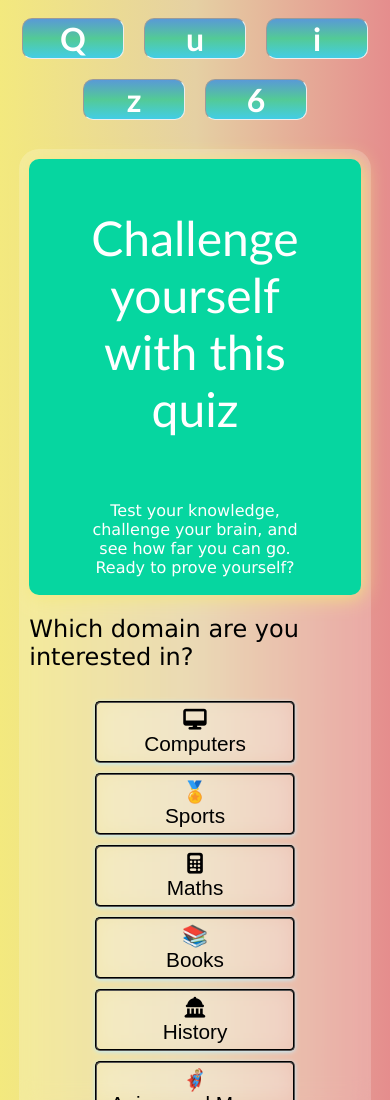
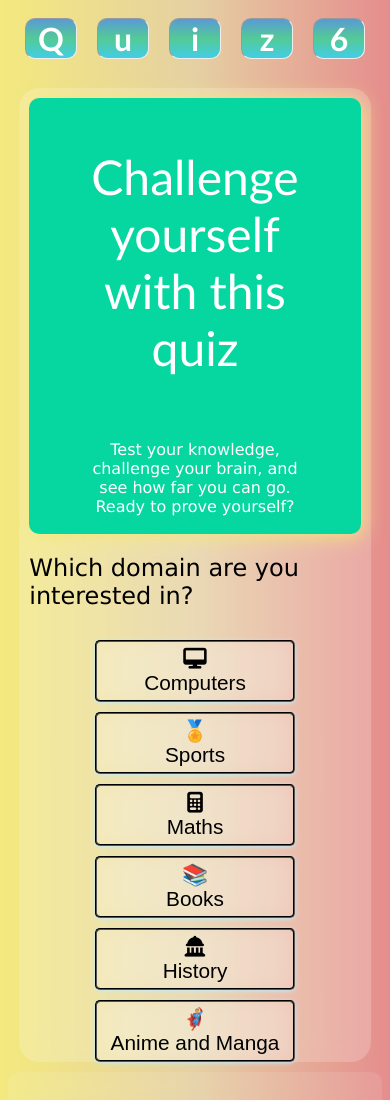
Before and after one commit to ItsTanseer/QuizWebsite, a plain HTML site: page Home.html in a window 390 px wide. Shown: the top 1100 px of the page. Drawn offline with Linux system fonts and the light colour scheme.

Commit message:
Update styles.css

```diff
--- a/styles.css
+++ b/styles.css
@@ -1,10 +1,12 @@
 .titleText {
     display: flex;
-    flex-wrap: wrap;
+
     flex-direction: row;
     align-items: center;
     justify-content: center;
     vertical-align: middle;
+    min-width: fit-content;
+    margin: auto;
 
 }
 h1 {
@@ -14,8 +16,9 @@ h1 {
     border-radius: 10px;
     border-width: 1px;
     border-style: inset;
+
+    width: 100px;
     margin: 10px;
-    width: 100px;
     height:100%;
    vertical-align: middle;
    background-image: linear-gradient(#599ad6,#53ca96,#43cde5);
@@ -23,6 +26,13 @@ h1 {
    transition: 0.2s;
 
 
+}
+@media (max-width:800px) {
+    h1 {
+        width: 50px;
+        height: 100%;
+
+    }
 }
 h1:hover {
     transform:translateY(-5px);
```
